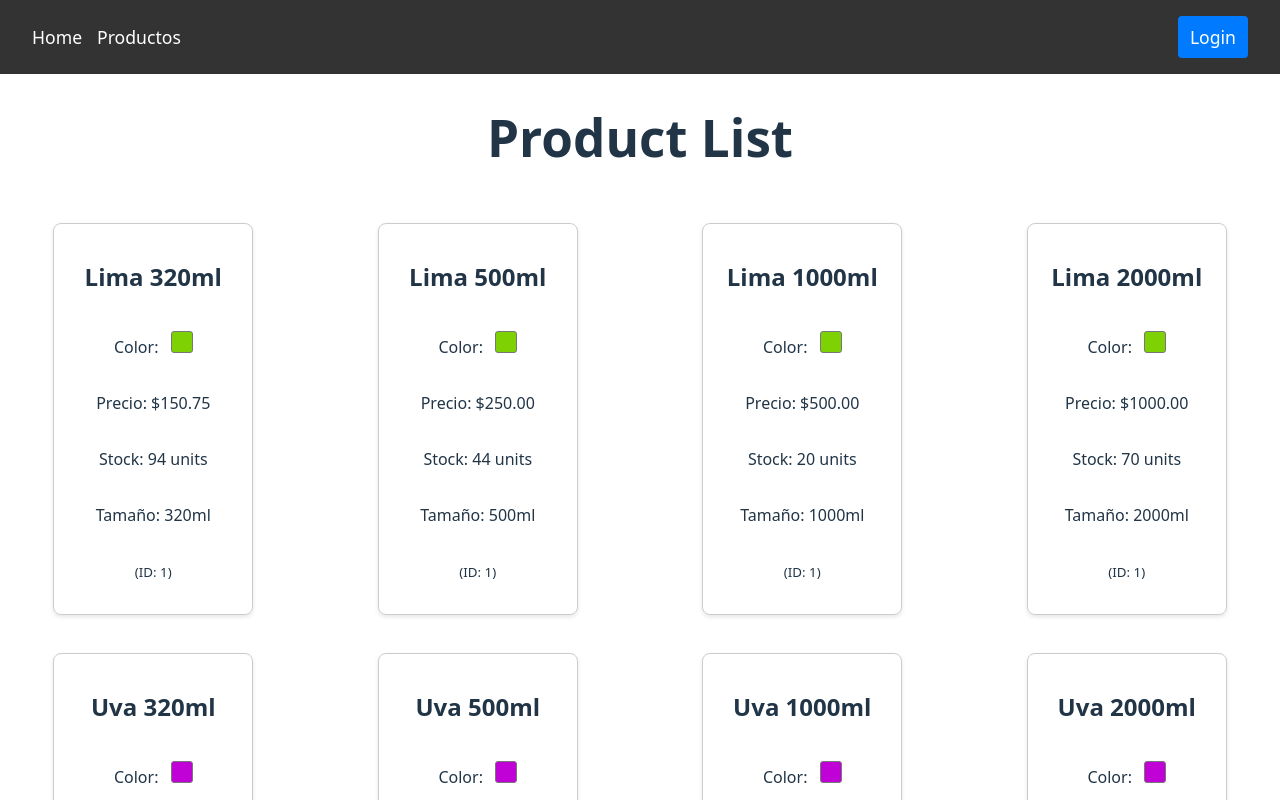
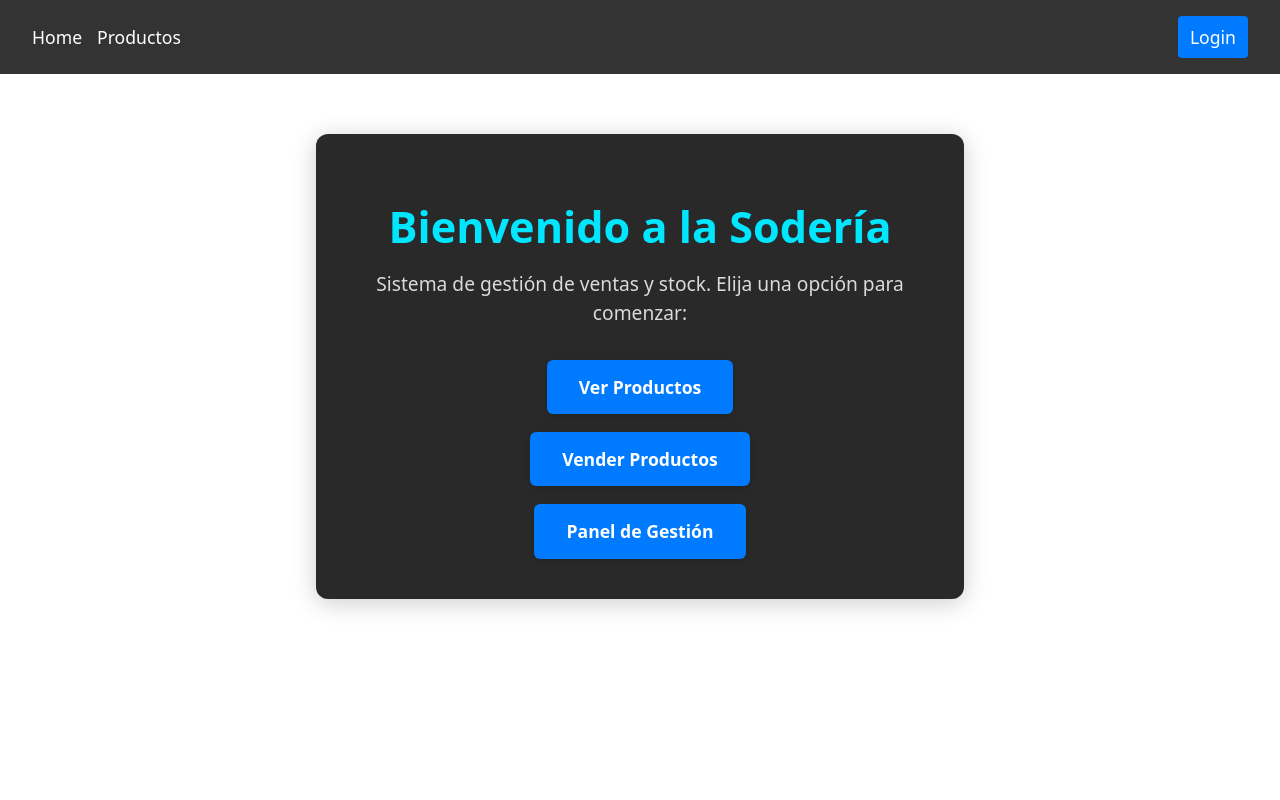
Before and after one commit to FDrach/TP3, a React (Vite) app: page / in a window 1280 px wide. Shown: the top 800 px of the page. Built offline with nearby package versions, Linux system fonts and the light colour scheme; data requests are answered from the project's data file.

Commit message:
Home basico

```diff
--- a/src/App.css
+++ b/src/App.css
@@ -210,14 +210,14 @@
   border: 1px solid #ccc;
   border-radius: 5px;
   text-align: left;
-  background-color: #fff; /* Added a default background for better contrast if needed */
-  box-shadow: 0 2px 10px rgba(0, 0, 0, 0.1); /* Added a subtle shadow for depth */
+  background: #2a2929;
+  box-shadow: 0 4px 24px rgba(0,0,0,0.2);
 }
 
 .login-title {
   text-align: center; /* Assuming you might want the h2 centered */
   margin-bottom: 20px;
-  color: #333;
+  color: #ffffff;
 }
 
 .login-form-group {
@@ -228,7 +228,7 @@
   display: block;
   margin-bottom: 5px;
   font-weight: bold;
-  color: #555;
+  color: #ffffff;
 }
 
 .login-input {
@@ -779,3 +779,48 @@
   background-color: #555;
   color: #aaa;
 }
+
+.home-container {
+  max-width: 600px;
+  margin: 60px auto 0 auto;
+  padding: 40px 24px;
+  background: #2a2929;
+  box-shadow: 0 4px 24px rgba(0,0,0,0.2);
+  border-radius: 12px;
+  text-align: center;
+}
+
+.home-title {
+  font-size: 2.7rem;
+  font-weight: bold;
+  color: #00e6ff;
+  margin-bottom: 10px;
+}
+
+.home-subtitle {
+  color: #dadada;
+  font-size: 1.2rem;
+  margin-bottom: 32px;
+}
+
+.home-actions {
+  display: flex;
+  flex-direction: column;
+  gap: 18px;
+  align-items: center;
+}
+
+.home-action-btn {
+  background: #007bff;
+  color: #fff;
+  padding: 14px 32px;
+  border-radius: 6px;
+  font-size: 1.1rem;
+  font-weight: bold;
+  text-decoration: none;
+  transition: background 0.2s;
+  box-shadow: 0 2px 8px rgba(0,0,0,0.12);
+}
+.home-action-btn:hover {
+  background: #005fa3;
+}
--- a/src/App.jsx
+++ b/src/App.jsx
@@ -19,6 +19,7 @@ import Login from "./components/Login";
 import Navbar from "./components/Navbar";
 import ProtectedRoute from "./components/ProtectedRoute";
 import Unauthorized from "./components/Unauthorized";
+import Home from "./components/Home";
 
 import Manage from "./components/manage/Manage";
 import ManageClientes from "./components/manage/ManageClientes";
@@ -41,7 +42,7 @@ const App = () => {
       <div id="root-content">
         <Routes>
           <Route path={LOGIN} element={<Login />} />
-          <Route path={HOME} element={<ProductDisplay />} />
+          <Route path={HOME} element={<Home />} />
           <Route path={PRODUCTOS} element={<ProductDisplay />} />
 
           <Route
--- /dev/null
+++ b/src/components/Home.jsx
@@ -0,0 +1,25 @@
+import React from "react";
+import { Link } from "react-router-dom";
+import { PRODUCTOS, VENDER, MANAGE } from "../Routes/routes";
+
+const Home = () => (
+  <div className="home-container">
+    <h1 className="home-title">Bienvenido a la Sodería</h1>
+    <p className="home-subtitle">
+      Sistema de gestión de ventas y stock. Elija una opción para comenzar:
+    </p>
+    <div className="home-actions">
+      <Link to={PRODUCTOS} className="home-action-btn">
+        Ver Productos
+      </Link>
+      <Link to={VENDER} className="home-action-btn">
+        Vender Productos
+      </Link>
+      <Link to={MANAGE} className="home-action-btn">
+        Panel de Gestión
+      </Link>
+    </div>
+  </div>
+);
+
+export default Home;
```
